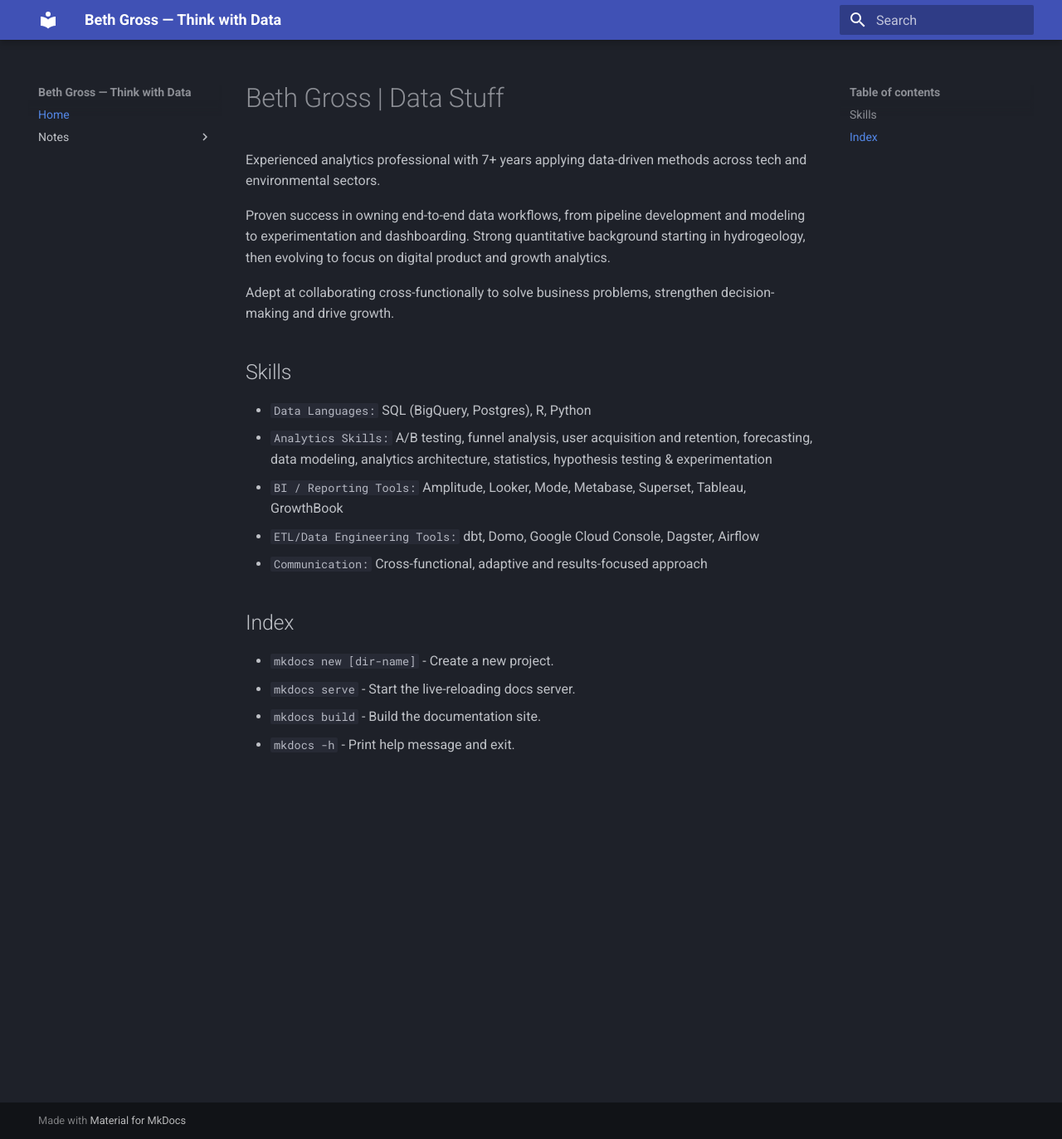
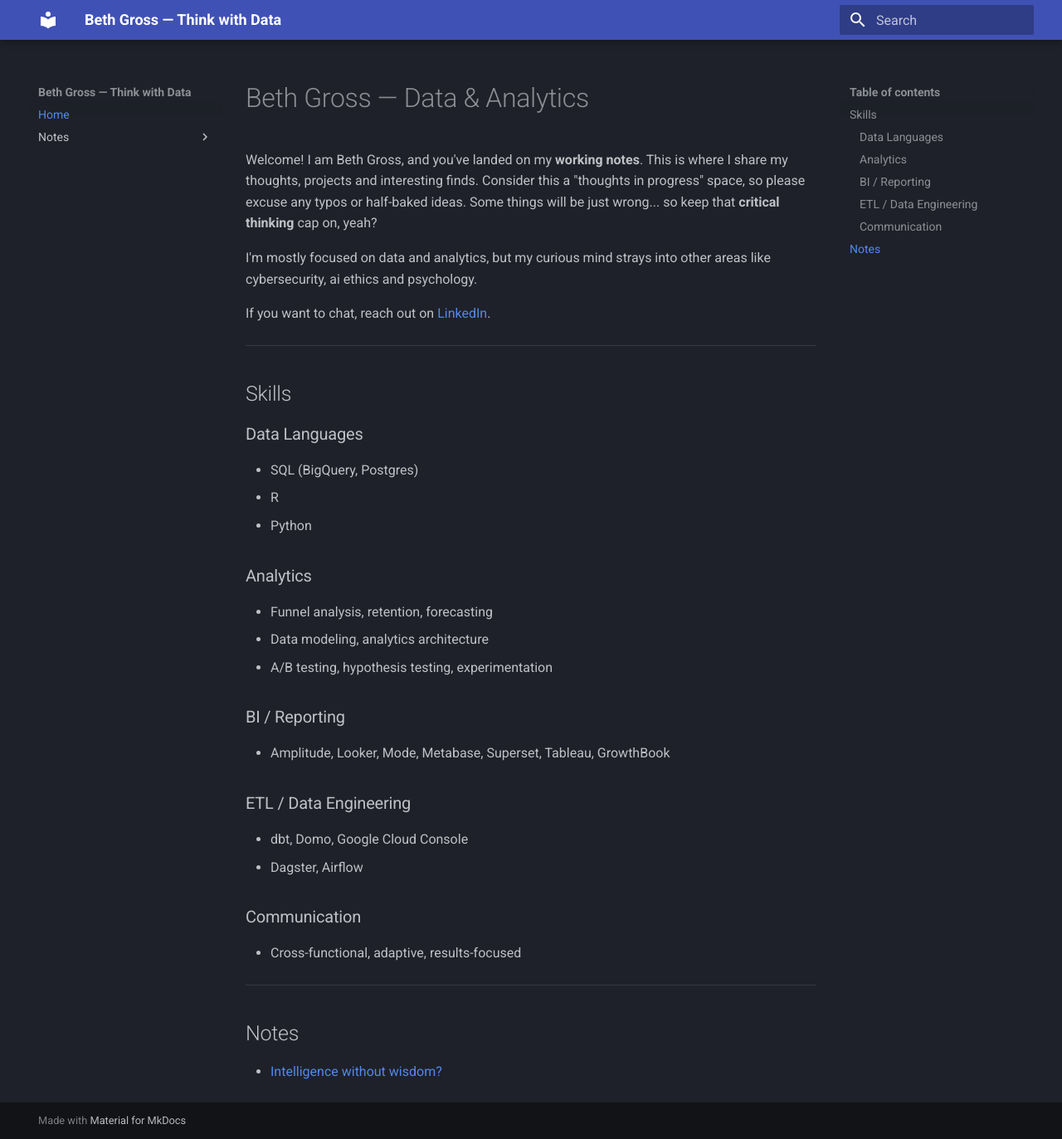
Before and after one commit to bethgross/beth-site, an MkDocs documentation site: the page built from docs/index.md, in a window 1280 px wide and 1373 px high. Shown: the whole window at 83% size. Built offline with MkDocs 1.6.1 and Material for MkDocs 9.7.7, drawn with Linux system fonts in a browser that asks for light colours.

Commit message:
Basic content updates.

```diff
--- a/docs/index.md
+++ b/docs/index.md
@@ -1,22 +1,42 @@
-# Beth Gross | Data Stuff
+# Beth Gross — Data & Analytics
 
-Experienced analytics professional with 7+ years applying data-driven methods across tech and environmental sectors.
+Welcome! I am Beth Gross, and you've landed on my **working notes**. This is where I share my thoughts, projects and interesting finds. Consider this a "thoughts in progress" space, so please excuse any typos or half-baked ideas. Some things will be just wrong... so keep that **critical thinking** cap on, yeah?
 
-Proven success in owning end-to-end data workflows, from pipeline development and modeling to experimentation and dashboarding. Strong quantitative background starting in hydrogeology, then evolving to focus on digital product and growth analytics.
+I'm mostly focused on data and analytics, but my curious mind strays into other areas like cybersecurity, ai ethics and psychology.
 
-Adept at collaborating cross-functionally to solve business problems, strengthen decision-making and drive growth.
+If you want to chat, reach out on [LinkedIn](https://www.linkedin.com/in/bethgross/).
 
+---
 
 ## Skills
-* `Data Languages:` SQL (BigQuery, Postgres), R, Python
-* `Analytics Skills:` A/B testing, funnel analysis, user acquisition and retention, forecasting, data modeling, analytics architecture, statistics, hypothesis testing & experimentation
-* `BI / Reporting Tools:` Amplitude, Looker, Mode, Metabase, Superset, Tableau, GrowthBook
-* `ETL/Data Engineering Tools:` dbt, Domo, Google Cloud Console, Dagster, Airflow
-* `Communication:` Cross-functional, adaptive and results-focused approach
 
-## Index
+### Data Languages
 
-* `mkdocs new [dir-name]` - Create a new project.
-* `mkdocs serve` - Start the live-reloading docs server.
-* `mkdocs build` - Build the documentation site.
-* `mkdocs -h` - Print help message and exit.
+* SQL (BigQuery, Postgres)
+* R
+* Python
+
+### Analytics
+
+* Funnel analysis, retention, forecasting
+* Data modeling, analytics architecture
+* A/B testing, hypothesis testing, experimentation
+
+### BI / Reporting
+
+* Amplitude, Looker, Mode, Metabase, Superset, Tableau, GrowthBook
+
+### ETL / Data Engineering
+
+* dbt, Domo, Google Cloud Console
+* Dagster, Airflow
+
+### Communication
+
+* Cross-functional, adaptive, results-focused
+
+---
+
+## Notes
+
+* [Intelligence without wisdom?](notes/2025-08-09_Test.md)
--- a/main.py
+++ /dev/null
@@ -1,6 +0,0 @@
-def main():
-    print("Hello from bg-website!")
-
-
-if __name__ == "__main__":
-    main()
```
